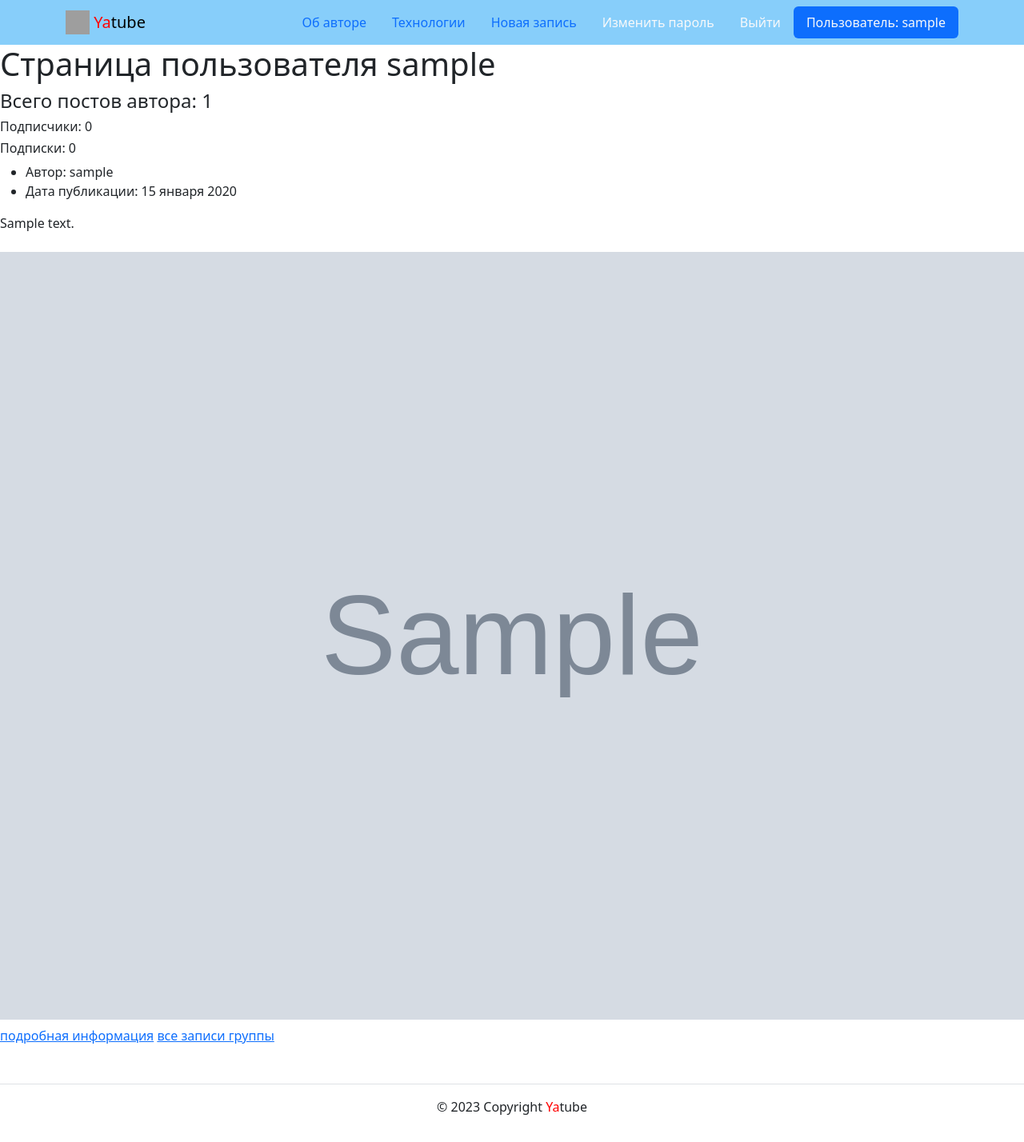
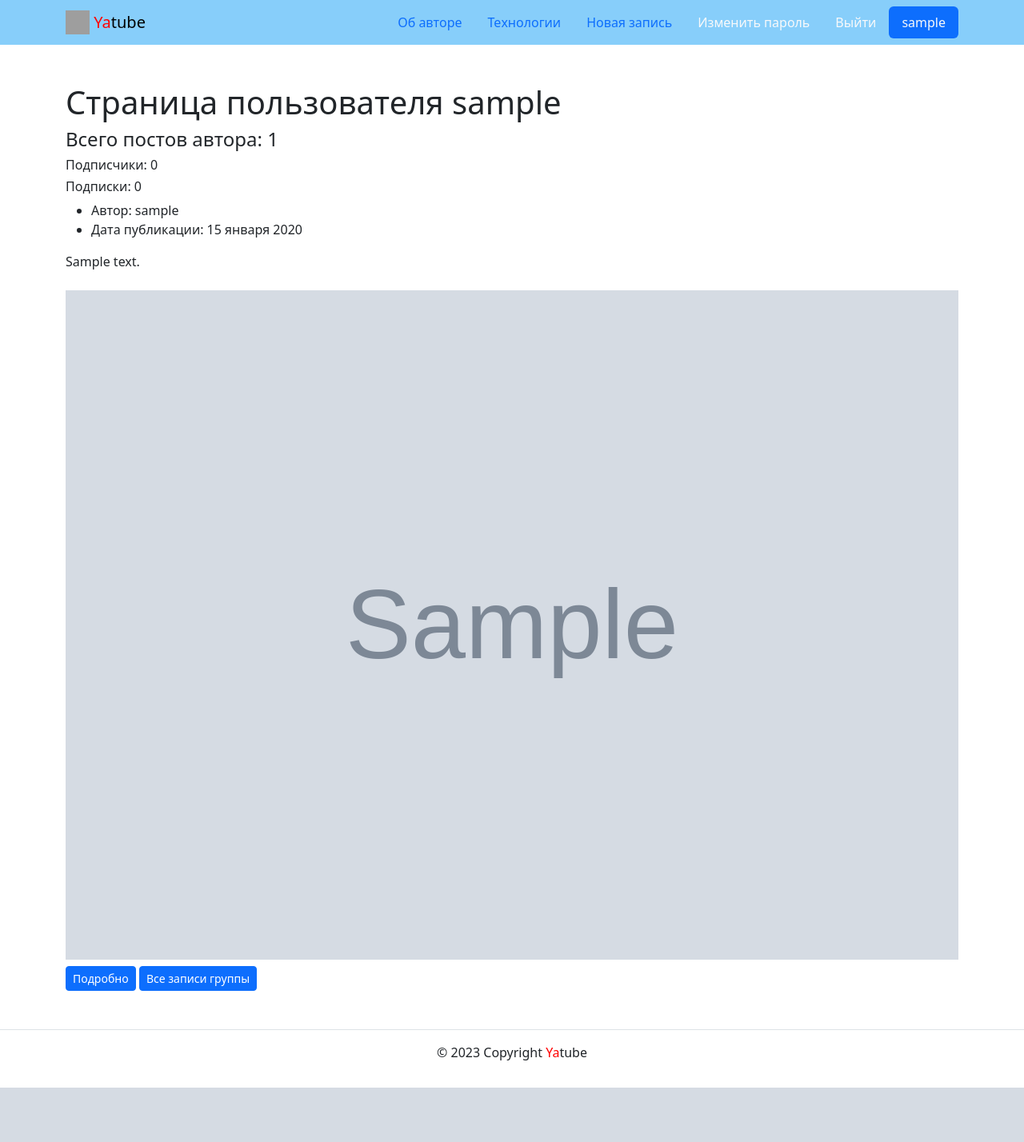
Before and after one commit to Amir800S/hw05_final, a Django app: a page that uses yatube/templates/posts/profile.html in a window 1280 px wide. Shown: the whole page at 80% size. After the commit the page ends 1360 px from the top, so only its background shows below. Run offline with Django 3.2, Linux system fonts and the light colour scheme; a user stored in the database is signed in; tables that the repository leaves empty hold one stand-in row (values such as "Sample post"); grey boxes marked "Sample" are stand-in pictures; some libraries are stand-ins or nearby versions; grey boxes are pictures that could not be loaded.

Commit message:
fixed templates

```diff
--- a/yatube/templates/includes/header.html
+++ b/yatube/templates/includes/header.html
@@ -33,7 +33,7 @@
       </li>
       <li class="nav-item">
         <a class="nav-link link-light {% if view_name  == 'posts:profile' %}active{% endif %}"
-        <a href="{% url 'posts:profile' user.username %}">Пользователь: {{ user.username }}</a>
+        <a href="{% url 'posts:profile' user.username %}">{{ user.username }}</a>
       </li>
       {% else %}
       <li class="nav-item">
--- a/yatube/templates/posts/includes/postcard.html
+++ b/yatube/templates/posts/includes/postcard.html
@@ -12,7 +12,7 @@
     </li>
     {% if not profile %}
       <li>
-        <a href="{% url 'posts:profile' post.author %}">все посты пользователя</a>
+        <a  type="button" class="btn btn-primary btn-sm" href="{% url 'posts:profile' post.author %}">Все посты пользователя</a>
       </li>
     {% endif %}
   </ul>
@@ -23,14 +23,14 @@
   {% thumbnail post.image "960x339" crop="center" upscale=True as im %}
     <img class="card-img my-2" src="{{ im.url }}">
   {% endthumbnail %}
-  <a href="{% url 'posts:post_detail' post.id %}">подробная информация</a>
+  <a  type="button" class="btn btn-primary btn-sm" href="{% url 'posts:post_detail' post.id %}">Подробно</a>
   {% if not group_page %}
     {% if post.group %}
-      <a href="{% url 'posts:group_list' post.group.slug %}">
-        все записи группы
+      <a  type="button" class="btn btn-primary btn-sm" href="{% url 'posts:group_list' post.group.slug %}">
+        Все записи группы
       </a>
     {% else %}
-      <span style='color: red'>
+      <span  class="btn btn-default" style='color: red'>
         Этой публикации нет ни в одном сообществе.
       </span>
     {% endif %}
--- a/yatube/templates/posts/profile.html
+++ b/yatube/templates/posts/profile.html
@@ -1,7 +1,7 @@
 {% extends "base.html" %}
 {% block title %}Профайл пользователя {{ usermodel.username }}{% endblock %}
 {% block content %}
-  <div class="mb-5">
+  <div class="container py-5">
     <h1>Страница пользователя {{ usermodel.username }}</h1>
     <h4>Всего постов автора: <span>{{ post_list|length }}</span></h4>
     <h6>Подписчики: {{ usermodel.following|length }}</h6>
```
Also changed, not shown: yatube/templates/posts/includes/comment_card.html (+8 -2 lines), yatube/templates/posts/post_detail.html (+12 -12 lines).
